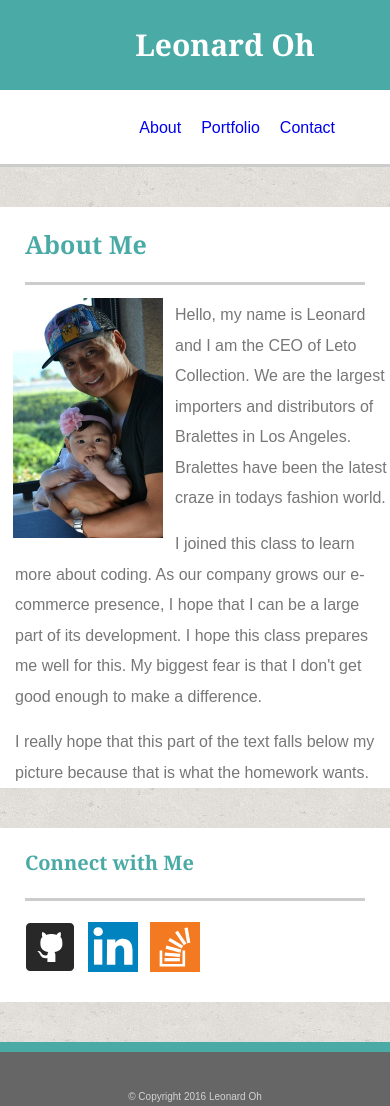
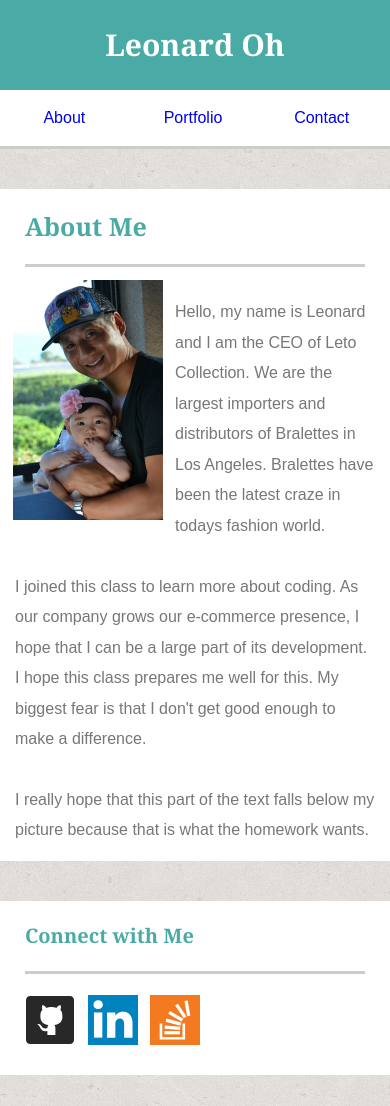
Before and after one commit to letocollection/Portfolio, a plain HTML site: page assignment1/index.html in a window 390 px wide. Shown: the top 1106 px of the page. Drawn offline with Linux system fonts and the light colour scheme.

Commit message:
responsive updates

```diff
--- a/assignment1/assets/css/style.css
+++ b/assignment1/assets/css/style.css
@@ -31,10 +31,9 @@ h1 {
 
 #toplinks {
 	float:right;
-	margin-top: 15px;
+	margin-top: 37px;
 	margin-right: 15px;
-	height: 59px;
-}
+	}
 a{
 	text-decoration: none;
 }
@@ -221,25 +220,31 @@ footer {
 	text-decoration: none;
 }
 
+/*footer, .push{
+	height: 100px;
+} //not sure why this messes up the screen??*/
+
 @media screen and (max-width:980px){
+
 	.header_content{
 		width: 100%;
 	}
 
-	h1{
+	/*h1{
 		float: left;
 	}
 
 	#toplinks{
 		float: right;
-	}
+	}*/
 
 	.container2{
+		max-width: 960px;
 		width: 100%;
 	}
 
 	.about_me{
-		width: 60%;
+		width: 67.7%;
 		margin: auto;
 	}
 
@@ -251,6 +256,35 @@ footer {
 	}
 
 }
+
+@media screen and (max-width:959px){
+
+	.header_content{
+		width: 100%;
+	}
+	.connect{
+		width: 100%;
+		margin-top: 40px;
+		margin-left: 0;
+	}
+
+	.about_me,
+	.portfolio,
+	.contact{
+		width: 100%;
+	}
+
+	h3{
+		text-align: left;
+	}
+
+	p{
+		margin: 15px;
+	}
+
+	ul.thumbnailbox{
+		margin-left: 25px;
+	}
 
 @media screen and (max-width:768px){
 	.about_me{
@@ -278,6 +312,7 @@ footer {
 	header{
 		width: 100%;
 	}
+
 	.header_content{
 		max-width: 100%;
 		width: 100%;
@@ -286,23 +321,33 @@ footer {
 	h1{
 		width: 100%;
 		text-align: center;
+		padding-left: 0;
+		padding-right: 0;
+		padding-top: 30px;
+		padding-top: 30px;
 		 }
 
-	section#toplinks{
-		max-width: 640px;
+	#toplinks{
+		width: 100%;
 		margin: none;
 		text-align: center;
+		width: 100%;
+		margin: 0;
 		}
 
-	ul#toplinks{
-		width: 100%;
-		text-align: center;
-		margin: none;
-
+	.links{
+		width: 33%;
+		border: none;
+		padding-top: 20px;
+		padding-right: 0;
+		padding-left: 0;
+		padding-bottom: 20px;
+		height: 50%;
 	}
 
-	li.links{
+	/*li.links{
 		border: none;
-	}
+		width: 33%;
+	}*/
 
 }
--- a/assignment1/index.html
+++ b/assignment1/index.html
@@ -15,11 +15,11 @@
 					<h1>Leonard Oh</h1>
 				</section>
 				<section id="toplinks">
-					<ul id="toplinks">
+					<ul>
 						<li class="links"><a href="index.html">About</a></li>
 						<li class="links"><a href="portfolio.html">Portfolio</a></li>
 						<li class="links"><a href="contact.html">Contact</a></li>
-					</ul id="toplinks">
+					</ul>
 				</section>
 			</div>
 		</header>
```
Also changed, not shown: assignment1/contact.html (+2 -2 lines), assignment1/portfolio.html (+2 -1 lines), assignment2/contact.html (added), assignment2/index.html (added), assignment2/portfolio.html (added).
